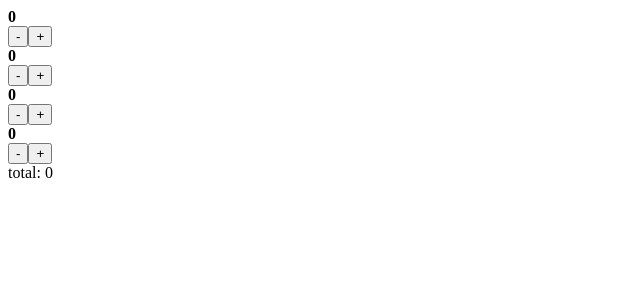
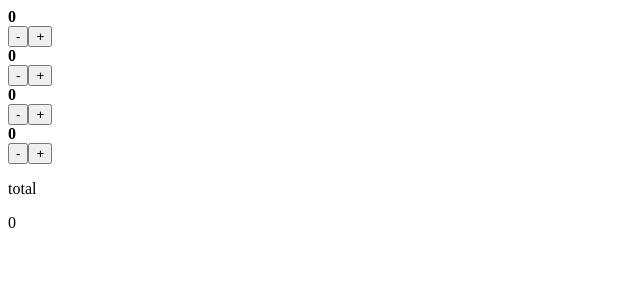
Before and after one commit to veroena/app-counter, a React (Create React App) app: page / in a window 1280 px wide. Shown: the top 300 px of the page, without its empty margins (0-640 px from the left). Built offline with nearby package versions, Linux system fonts and the light colour scheme.

Commit message:
stage 3: add test for total count

```diff
--- a/src/App.js
+++ b/src/App.js
@@ -56,7 +56,10 @@ function App() {
       {data.map((counter) => (
         <Counter key={counter.id} value={counter.value} id={counter.id} increase={increase} decrease={decrease} />
       ))}
-      <div>total: {total}</div>
+      <div>
+        <p>total</p>
+        <p data-testid="total">{total}</p>
+        </div>
     </div>
   );
 }
```
Also changed, not shown: 1 other file (tests, documents, lock files or other folders).
